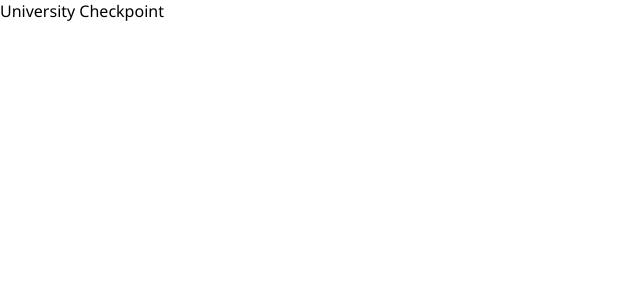
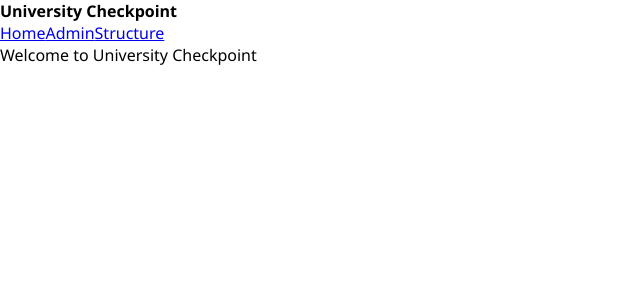
Before and after one commit to AndrUsHka64/university-checkpoint, a React (Vite) app in the folder reactFronted/: page / in a window 1280 px wide. Shown: the top 300 px of the page, without its empty margins (0-640 px from the left). Built offline with nearby package versions, Linux system fonts and the light colour scheme.

Commit message:
feat(s2-04): Configure application routes

```diff
--- a/reactFronted/package.json
+++ b/reactFronted/package.json
@@ -9,6 +9,7 @@
     "preview": "vite preview"
   },
   "dependencies": {
+    "react-router-dom": "^6.26.2",
     "react": "^18.3.1",
     "react-dom": "^18.3.1"
   },
--- a/reactFronted/src/App.jsx
+++ b/reactFronted/src/App.jsx
@@ -1,5 +1,16 @@
+import { Outlet } from "react-router-dom";
+
+import Header from "./components/Header";
+
 function App() {
-    return <div>University Checkpoint</div>;
+    return (
+        <div className="app-shell">
+            <Header />
+            <main className="page-shell">
+                <Outlet />
+            </main>
+        </div>
+    );
 }
 
 export default App;
--- /dev/null
+++ b/reactFronted/src/components/Header.jsx
@@ -0,0 +1,31 @@
+import { NavLink } from "react-router-dom";
+
+const links = [
+    { to: "/", label: "Home", end: true },
+    { to: "/admin", label: "Admin" },
+    { to: "/admin/institutes", label: "Structure" },
+];
+
+function Header() {
+    return (
+        <header className="topbar">
+            <strong>University Checkpoint</strong>
+            <nav className="nav-links">
+                {links.map((link) => (
+                    <NavLink
+                        key={link.to}
+                        to={link.to}
+                        end={link.end}
+                        className={({ isActive }) =>
+                            `nav-link ${isActive ? "active" : ""}`
+                        }
+                    >
+                        {link.label}
+                    </NavLink>
+                ))}
+            </nav>
+        </header>
+    );
+}
+
+export default Header;
--- a/reactFronted/src/main.jsx
+++ b/reactFronted/src/main.jsx
@@ -1,11 +1,37 @@
 import React from "react";
 import ReactDOM from "react-dom/client";
+import { createBrowserRouter, RouterProvider } from "react-router-dom";
 
 import App from "./App";
 import "./index.css";
+import Admin from "./pages/Admin";
+import Groups from "./pages/Groups";
+import Hello from "./pages/Hello";
+import Institutes from "./pages/Institutes";
+import Students from "./pages/Students";
+
+const router = createBrowserRouter([
+    {
+        path: "/",
+        element: <App />,
+        children: [
+            { index: true, element: <Hello /> },
+            { path: "admin", element: <Admin /> },
+            { path: "admin/institutes", element: <Institutes /> },
+            {
+                path: "admin/institutes/:instituteId/groups",
+                element: <Groups />,
+            },
+            {
+                path: "admin/institutes/:instituteId/groups/:groupId/students",
+                element: <Students />,
+            },
+        ],
+    },
+]);
 
 ReactDOM.createRoot(document.getElementById("root")).render(
     <React.StrictMode>
-        <App />
+        <RouterProvider router={router} />
     </React.StrictMode>
 );
--- /dev/null
+++ b/reactFronted/src/pages/Admin.jsx
@@ -0,0 +1,5 @@
+function Admin() {
+    return <section className="panel">Admin page</section>;
+}
+
+export default Admin;
--- /dev/null
+++ b/reactFronted/src/pages/Groups.jsx
@@ -0,0 +1,5 @@
+function Groups() {
+    return <section className="panel">Groups page</section>;
+}
+
+export default Groups;
--- /dev/null
+++ b/reactFronted/src/pages/Hello.jsx
@@ -0,0 +1,5 @@
+function Hello() {
+    return <section className="panel">Welcome to University Checkpoint</section>;
+}
+
+export default Hello;
--- /dev/null
+++ b/reactFronted/src/pages/Institutes.jsx
@@ -0,0 +1,5 @@
+function Institutes() {
+    return <section className="panel">Institutes page</section>;
+}
+
+export default Institutes;
--- /dev/null
+++ b/reactFronted/src/pages/Students.jsx
@@ -0,0 +1,5 @@
+function Students() {
+    return <section className="panel">Students page</section>;
+}
+
+export default Students;
```
